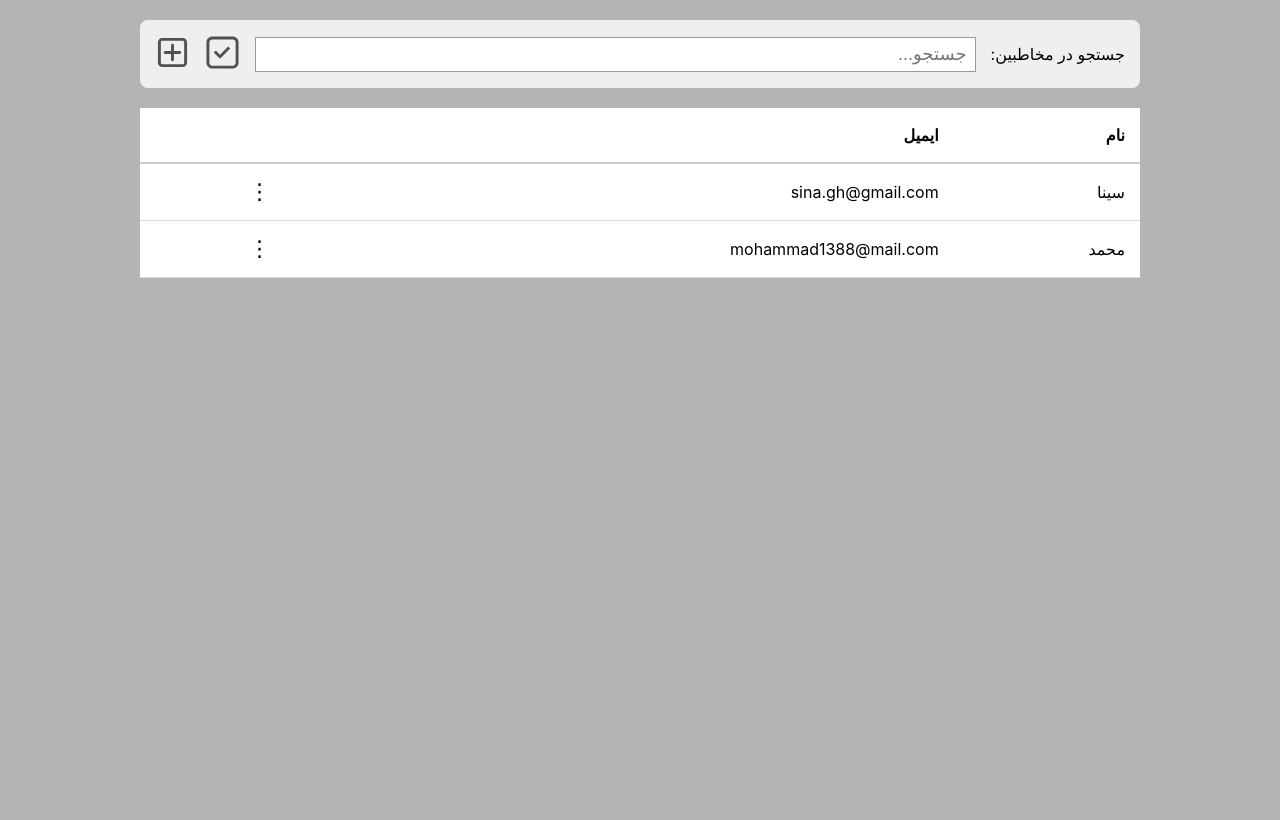
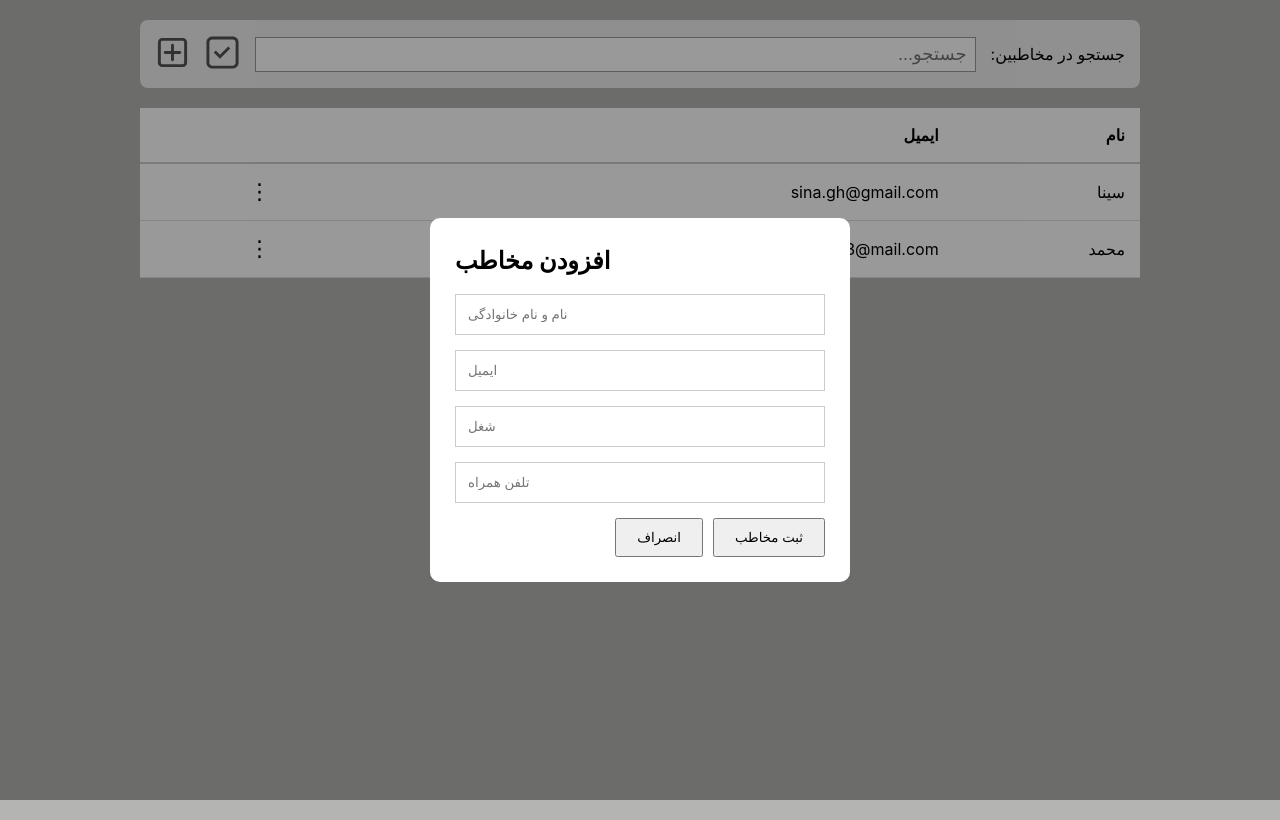
Before and after one commit to Zohre-abbasi/bootcamp-practice, a React (Vite) app in the folder zohre-abasi-week14/: page / in a window 1280 px wide. Both pictures are taken after a click on the button 172 px from the left and 54 px from the top of the page. Built offline with nearby package versions, Linux system fonts and the light colour scheme.

Commit message:
add contact creation form with validation and local storage

```diff
--- a/zohre-abasi-week14/src/App.jsx
+++ b/zohre-abasi-week14/src/App.jsx
@@ -3,6 +3,7 @@ import ContactTable from "./components/ContactTable.jsx";
 import { useState } from "react";
 import Modal from "./components/Modal.jsx";
 import Toast from "./components/Toast.jsx";
+import ContactForm from "./components/ContactForm.jsx";
 
 function App() {
   const [search, setSearch] = useState("");
@@ -17,7 +18,7 @@ function App() {
       fullName: "سینا",
       email: "sina.gh@gmail.com",
       job: "برنامه نویس",
-      phone: "091200000000",
+      phone: "09120000000",
     },
     {
       id: 2,
@@ -72,6 +73,20 @@ function App() {
     }, 3000);
   };
 
+  const addContact = (contact) => {
+    const newContacts = [...contacts, contact];
+
+    setContacts(newContacts);
+
+    localStorage.setItem(
+      "contacts",
+
+      JSON.stringify(newContacts),
+    );
+
+    showToast("مخاطب با موفقیت اضافه شد.");
+  };
+
   return (
     <>
       <Header
@@ -89,12 +104,18 @@ function App() {
       {showModal && (
         <Modal
           title="حذف مخاطب"
-          message={`آیا از حذف ${selectedContact.fullName}مطمئن هستید؟`}
+          message={`آیا از حذف ${selectedContact.fullName} مطمئن هستید؟`}
           onConfirm={confirmDelete}
           onCancel={closeModal}
         />
       )}
       {toast && <Toast message={toast} />}
+      {isFormOpen && (
+        <ContactForm
+          addContact={addContact}
+          closeForm={() => setIsFormOpen(false)}
+        />
+      )}
     </>
   );
 }
--- /dev/null
+++ b/zohre-abasi-week14/src/components/ContactForm.jsx
@@ -0,0 +1,114 @@
+import { useState } from "react";
+import styles from "./ContactForm.module.css";
+
+function ContactForm({ addContact, closeForm }) {
+  const [form, setForm] = useState({
+    fullName: "",
+    email: "",
+    job: "",
+    phone: "",
+  });
+  const [errors, setErrors] = useState({});
+
+  const changeHandler = (e) => {
+    setForm({
+      ...form,
+
+      [e.target.name]: e.target.value,
+    });
+  };
+
+  const validate = () => {
+    const newErrors = {};
+
+    if (!form.fullName.trim()) {
+      newErrors.fullName = "نام الزامی است";
+    }
+
+    if (!form.email.trim()) {
+      newErrors.email = "ایمیل الزامی است";
+    } else if (!/\S+@\S+\.\S+/.test(form.email)) {
+      newErrors.email = "ایمیل معتبر نیست";
+    }
+
+    if (!form.job.trim()) {
+      newErrors.job = "شغل الزامی است";
+    }
+
+    if (!/^09\d{9}$/.test(form.phone)) {
+      newErrors.phone = "شماره موبایل معتبر نیست";
+    }
+
+    setErrors(newErrors);
+
+    return Object.keys(newErrors).length === 0;
+  };
+
+  const submitHandler = (e) => {
+    e.preventDefault();
+
+    if (!validate()) return;
+
+    addContact({
+      id: Date.now(),
+
+      ...form,
+    });
+
+    closeForm();
+  };
+
+  return (
+    <div className={styles.overlay}>
+      <form className={styles.form} onSubmit={submitHandler}>
+        <h2>افزودن مخاطب</h2>
+
+        <input
+          name="fullName"
+          placeholder="نام و نام خانوادگی"
+          value={form.fullName}
+          onChange={changeHandler}
+        />
+
+        {errors.fullName && <span>{errors.fullName}</span>}
+
+        <input
+          name="email"
+          placeholder="ایمیل"
+          value={form.email}
+          onChange={changeHandler}
+        />
+
+        {errors.email && <span>{errors.email}</span>}
+
+        <input
+          name="job"
+          placeholder="شغل"
+          value={form.job}
+          onChange={changeHandler}
+        />
+
+        {errors.job && <span>{errors.job}</span>}
+
+        <input
+          name="phone"
+          placeholder="تلفن همراه"
+          value={form.phone}
+          onChange={changeHandler}
+        />
+
+        {errors.phone && <span>{errors.phone}</span>}
+
+        <div className={styles.buttons}>
+          <button type="button" onClick={closeForm}>
+            انصراف
+          </button>
+
+          <button>ثبت مخاطب</button>
+        </div>
+      </form>
+    </div>
+  );
+}
+
+export default ContactForm;
--- /dev/null
+++ b/zohre-abasi-week14/src/components/ContactForm.module.css
@@ -0,0 +1,57 @@
+.overlay {
+  position: fixed;
+
+  inset: 0;
+
+  background: rgba(0, 0, 0, 0.4);
+
+  display: flex;
+
+  justify-content: center;
+
+  align-items: center;
+}
+
+.form {
+  width: 420px;
+
+  background: white;
+
+  padding: 25px;
+
+  border-radius: 10px;
+
+  display: flex;
+
+  flex-direction: column;
+
+  gap: 15px;
+}
+
+.form input {
+  padding: 12px;
+
+  border: 1px solid #ccc;
+
+  outline: none;
+}
+
+.form span {
+  color: red;
+
+  font-size: 13px;
+}
+
+.buttons {
+  display: flex;
+
+  justify-content: end;
+
+  gap: 10px;
+}
+
+.buttons button {
+  padding: 10px 20px;
+
+  cursor: pointer;
+}
```
